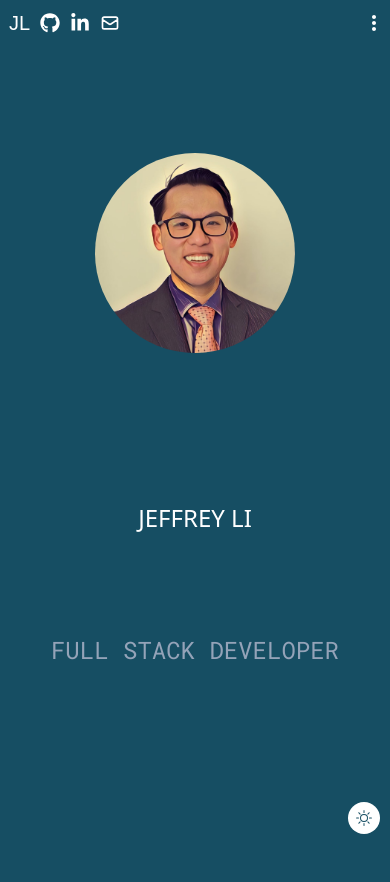
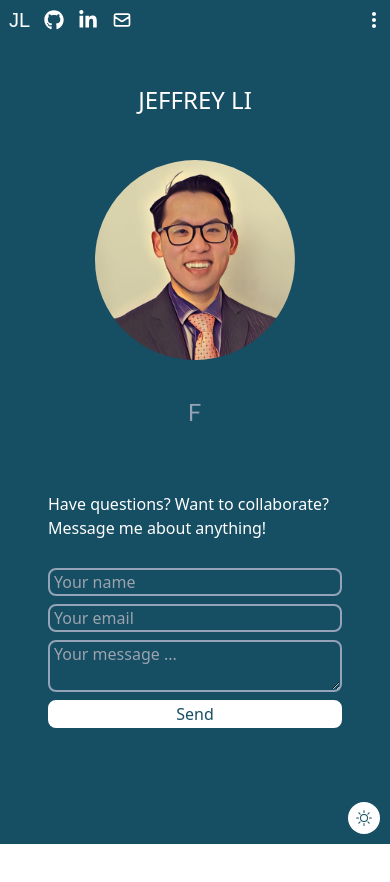
Before and after one commit to JeffLi117/Jeffrey-Li-Website, a Next.js app: page / in a window 390 px wide. Shown: the top 882 px of the page. After the commit the page ends 844 px from the top, so only its background shows below. Built offline with nearby package versions, Linux system fonts and the light colour scheme; a web font is replaced by a local one.

Commit message:
Rework landing page for desktop and implement useContext for passing light-mode toggler through to email form

```diff
--- a/app/layout.js
+++ b/app/layout.js
@@ -1,5 +1,5 @@
 "use client";
-import { useState } from 'react';
+import { createContext, useContext, useState } from 'react';
 import './globals.css';
 import "@fortawesome/fontawesome-svg-core/styles.css";
 import { config } from "@fortawesome/fontawesome-svg-core";
@@ -11,6 +11,8 @@ export const metadata = {
   title: "Jeffrey's Personal Portfolio Website",
   description: "Jeffrey's Personal Portfolio Website",
 }
+
+export const LightContext = createContext();
 
 export default function RootLayout({ children }) {
   const [isLight, setIsLight] = useState(false);
@@ -27,8 +29,11 @@ export default function RootLayout({ children }) {
         <meta name="google" content="notranslate" />
         <meta httpEquiv="Content-Language" content="en" />
       </head>
-      <body className={`relative ${isLight ? "bg-white text-cyan-900" : "bg-cyan-900 text-white"}  font-sans`}>
-        <div className="h-screen w-full">
+      <body className={`min-h-screen relative font-sans md:px-24 md:bg-[url('../public/white-pattern.jpg')] lg:px-36`}>
+        <LightContext.Provider
+            value={{ isLight, outerLightHandler }}
+          >
+          <div className={`min-h-screen w-full ${isLight ? "bg-white text-cyan-900" : "bg-cyan-900 text-white"}`}>
             <Nav />
             {children}
             <div id="light-toggle" className={`${isLight ? "bg-cyan-900 text-white" : "bg-white text-cyan-900"}  p-2 rounded-full `} onClick={() => outerLightHandler()}>
@@ -43,6 +48,7 @@ export default function RootLayout({ children }) {
               }
             </div>
           </div>
+        </LightContext.Provider>
       </body>
     </html>
   )
--- a/app/page.js
+++ b/app/page.js
@@ -1,13 +1,14 @@
 import Image from "next/image";
 import TypingEffect from "@/components/TypingEffect";
 import Headshot_Mononoke_Square from "../public/Headshot_Mononoke_Square.jpg";
+import EmailMeForm from "@/components/EmailMeForm";
 
 export default function Home() {
 
   return (
-    <div className="animate-fadeIn p-2 h-full md:grid md:grid-cols-4">
-      <div className="p-0 h-full grid grid-rows-[16%,16%,16%,16%,16%,16%] md:col-start-2 md:col-end-5">
-        <div className="flex items-center justify-center row-start-2 row-end-3">
+    <div className="animate-fadeIn p-2 h-[calc(100%-40px)] md:h-[calc(100%-55px)]">
+      <div className="pb-2 h-full grid grid-rows-5 md:flex md:flex-col md:gap-2">
+        <div className="pt-2 flex items-center justify-center row-start-2 row-end-4 md:hidden">
           <Image
             src={Headshot_Mononoke_Square}
             className="rounded-full"
@@ -16,11 +17,27 @@ export default function Home() {
             alt="Personal headshot"
           />
         </div>
-        <div className="flex flex-col items-center justify-center row-start-4 row-end-5">
+        <div className="hidden pt-2 md:flex items-center justify-center">
+          <Image
+            src={Headshot_Mononoke_Square}
+            className="rounded-full"
+            height={300}
+            width={300}
+            alt="Personal headshot"
+          />
+        </div>
+        <div className="flex flex-col items-center justify-center">
           <div className="text-2xl">JEFFREY LI</div>
         </div>
-        <div className="flex flex-col items-center justify-center p-2 row-start-5 row-end-6">
+        <div className="flex flex-col items-center justify-center p-2">
           <TypingEffect />
+        </div>
+        <div className="flex flex-col items-start text-left justify-center px-10 md:px-20 py-2">
+          <div>Have questions? Want to collaborate?</div>
+          <div>Message me about anything!</div>
+        </div>
+        <div>
+          <EmailMeForm />
         </div>
       </div>
     </div>
--- /dev/null
+++ b/components/EmailMeForm.js
@@ -0,0 +1,24 @@
+"use client"
+import { createContext, useContext, useState } from "react";
+import Script from "next/script";
+import { LightContext } from "@/app/layout";
+
+function EmailMeForm() {
+  const { isLight } = useContext(LightContext);
+  return (
+    <div>
+        <Script src="https://web3forms.com/client/script.js" async defer></Script>
+        <form action="https://api.web3forms.com/submit" method="POST" className="flex px-10 md:px-20 flex-col gap-2 md:gap-4 justify-center items-center">
+            <input type="hidden" name="access_key" value="7ba84f65-f451-43da-8ecb-b808b6c4164b"/>
+            <input type="text" name="name" placeholder="Your name" className="border border-2 border-slate-400 bg-transparent w-full px-1 rounded-lg text-white" required/>
+            <input type="email" name="email" placeholder="Your email" className="border border-2 border-slate-400 bg-transparent w-full px-1 rounded-lg text-white" required/>
+            <textarea name="message" placeholder="Your message ..." className="border border-2 border-slate-400 bg-transparent w-full px-1 rounded-lg text-white" required></textarea>
+            <input type="checkbox" name="botcheck" className="hidden" style={{display: "none"}}/>
+            <button type="submit" className={`w-full border border-white border-2 ${isLight ? "bg-cyan-900 text-white" : "bg-white text-cyan-900"} rounded-lg`}>Send</button>
+        </form>
+    </div>
+
+  )
+}
+
+export default EmailMeForm
--- a/components/Nav.js
+++ b/components/Nav.js
@@ -1,5 +1,5 @@
 "use client";
-import { useState } from "react";
+import { useState, useEffect } from "react";
 import { FaGithub, FaLinkedinIn } from "react-icons/fa";
 import { HiOutlineMail } from "react-icons/hi";
 import { MdMoreVert, MdMoreHoriz } from "react-icons/md";
@@ -11,10 +11,15 @@ const frl = Frank_Ruhl_Libre({ subsets: ['latin'], weight: '400', })
 function Nav() {
 
   const [openBurger, setOpenBurger] = useState(false);
-  let pathName = window.location.pathname;
+  const [pathName, setPathName] = useState(null)
+
+  useEffect(() => {
+    setPathName(window.location.pathname);
+  }, [])
+
   return (
-    <div className="bg-transparent text-xl relative z-20 animate-fadeIn flex justify-between items-center p-1">
-      <div id="iconHolders" className="flex justify-center items-center md:gap-1">
+    <div className="bg-transparent text-xl relative z-20 animate-fadeIn flex justify-between items-center p-1 h-[40px] md:h-[55px]">
+      <div id="iconHolders" className="flex justify-center items-center gap-1">
         <Link href="/"><div className={`z-20 p-1 md:p-2 border border-transparent rounded-full ${frl.className}`}>JL</div></Link>
         <div id="githubIcon" className="z-20 p-1 md:p-2 border border-transparent rounded-full">
           <a href="https://github.com/JeffLi117">
@@ -32,7 +37,7 @@ function Nav() {
             </a>
         </div>
       </div>
-      <div id="burgerHolder" className="relative text-right flex flex-col justify-end items-end" >
+      <div id="burgerHolder" className="relative text-right flex flex-col justify-end items-end md:hidden" >
         {openBurger ?
           < MdMoreHoriz
             className={`md:hidden text-2xl w-fit`}
@@ -47,21 +52,21 @@ function Nav() {
         {openBurger &&
           <div className="text-sm animate-fadeIn fixed top-8 right-1">
             <Link
-              onClick={()=> setOpenBurger(false)} href="/"
+              onClick={()=> {setPathName("/"); setOpenBurger(false)}} href="/"
               className={`${pathName === "/" ? "pointer-events-none" : ""}`}
               aria-disabled={`${pathName === "/" ? "true" : ""}`}
             >
               <div className={`${pathName === "/" ? "text-slate-400" : ""}`}>HOME</div>
             </Link>
             <Link
-              onClick={()=> setOpenBurger(false)}  href="/about"
+              onClick={()=> {setPathName("/about"); setOpenBurger(false)}}  href="/about"
               className={`${pathName === "/about" ? "pointer-events-none" : ""}`}
               aria-disabled={`${pathName === "/about" ? "true" : ""}`}
             >
               <div className={`${pathName === "/about" ? "text-slate-400" : ""}`}>ABOUT</div>
             </Link>
             <Link
-              onClick={()=> setOpenBurger(false)}  href="/projects"
+              onClick={()=> {setPathName("/projects"); setOpenBurger(false)}}  href="/projects"
               className={`${pathName === "/projects" ? "pointer-events-none" : ""}`}
               aria-disabled={`${pathName === "/projects" ? "true" : ""}`}
             >
@@ -70,6 +75,29 @@ function Nav() {
           </div>
         }
       </div>
+      <div className="animate-fadeIn text-right justify-center items-center gap-1 p-1 hidden md:flex">
+          <Link
+            onClick={()=> setPathName("/")} href="/"
+            className={`${pathName === "/" ? "pointer-events-none" : ""} p-1 p-2 border border-transparent rounded-full`}
+            aria-disabled={`${pathName === "/" ? "true" : ""}`}
+          >
+            <div className={`${pathName === "/" ? "text-slate-400" : ""}`}>HOME</div>
+          </Link>
+          <Link
+            onClick={()=> setPathName("/about")} href="/about"
+            className={`${pathName === "/about" ? "pointer-events-none" : ""} p-1 p-2 border border-transparent rounded-full`}
+            aria-disabled={`${pathName === "/about" ? "true" : ""}`}
+          >
+            <div className={`${pathName === "/about" ? "text-slate-400" : ""}`}>ABOUT</div>
+          </Link>
+          <Link
+            onClick={()=> setPathName("/projects")} href="/projects"
+            className={`${pathName === "/projects" ? "pointer-events-none" : ""} p-1 p-2 border border-transparent rounded-full`}
+            aria-disabled={`${pathName === "/projects" ? "true" : ""}`}
+          >
+            <div className={`${pathName === "/projects" ? "text-slate-400" : ""}`}>PROJECTS</div>
+          </Link>
+        </div>
     </div>
   )
 }
--- a/components/TypingEffect.js
+++ b/components/TypingEffect.js
@@ -59,7 +59,7 @@ export default function TypingEffect() {
     };
   }, [givenIndex]);
 
-  return <h3 className={`text-2xl font-light flex justify-left items-center text-slate-400 ${rm.className}`}>
+  return <h3 className={`md:min-h-[80px] text-2xl font-light flex justify-left items-center text-slate-400 ${rm.className}`}>
     {displayText}
   </h3>;
 }
--- a/next.config.js
+++ b/next.config.js
@@ -1,6 +1,12 @@
 /** @type {import('next').NextConfig} */
 const nextConfig = {
-    reactStrictMode: false
+    reactStrictMode: false,
+    experimental: {
+        appDir: true,
+    },
+    compiler: {
+        styledComponents: true,
+    },
 }
 
 module.exports = nextConfig
--- a/package.json
+++ b/package.json
@@ -13,11 +13,13 @@
     "@fortawesome/free-regular-svg-icons": "^6.4.2",
     "@fortawesome/free-solid-svg-icons": "^6.4.2",
     "@fortawesome/react-fontawesome": "^0.2.0",
+    "@hcaptcha/react-hcaptcha": "^1.8.1",
     "autoprefixer": "10.4.14",
     "next": "13.4.2",
     "postcss": "8.4.23",
     "react": "18.2.0",
     "react-dom": "18.2.0",
+    "react-hook-form": "^7.48.2",
     "react-icons": "^4.10.1",
     "sharp": "^0.32.1",
     "tailwindcss": "3.3.2"
```
Also changed, not shown: 1 other file (tests, documents, lock files or other folders). Lines whose indentation alone changed are shown as unchanged.
